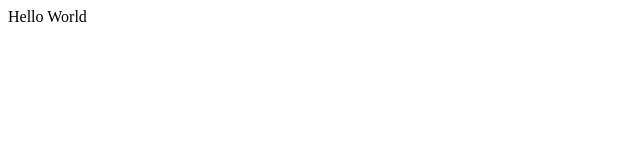
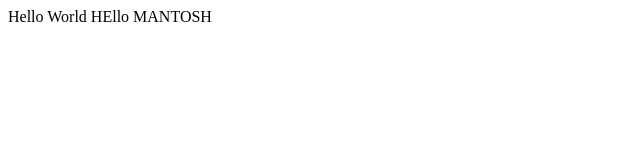
Before and after one commit to mantosh1/introduction, a plain HTML site: page hello.html in a window 1280 px wide. Shown: the whole page, without its empty margins (0-640 px from the left). Drawn offline with Linux system fonts and the light colour scheme.

Commit message:
HEY
HELLO

```diff
--- a/hello.html
+++ b/hello.html
@@ -3,5 +3,6 @@
 </head>
 <body>
 Hello World
+  HEllo MANTOSH
 </body>
 </html>
```
